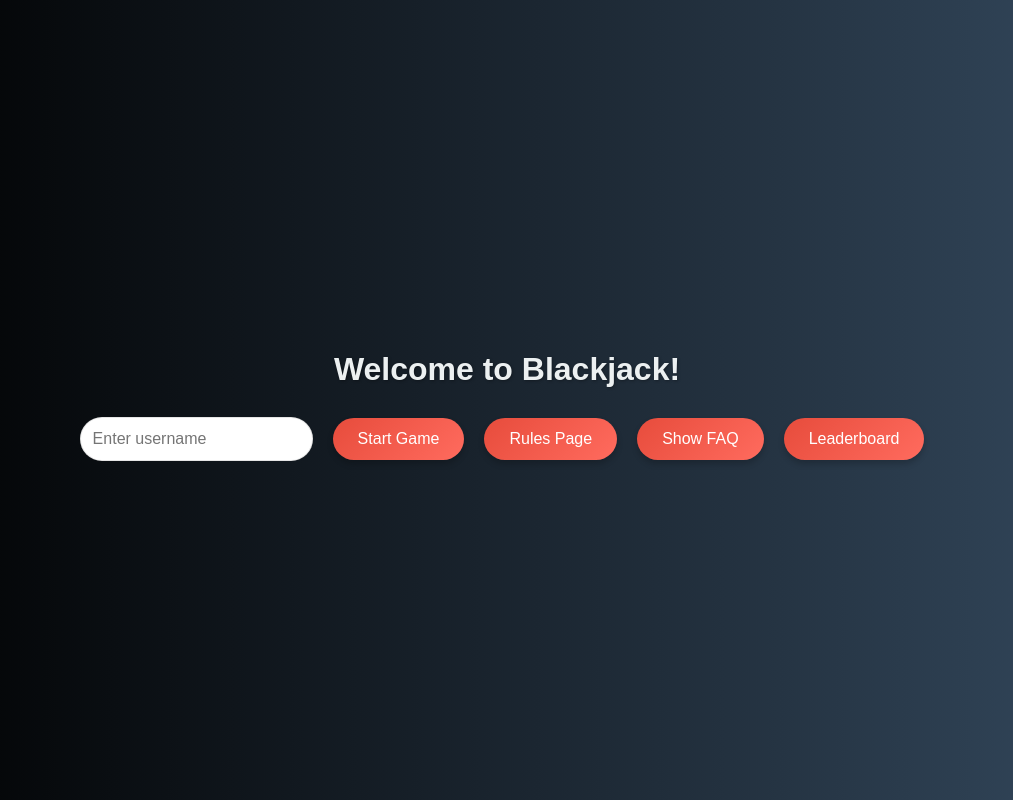
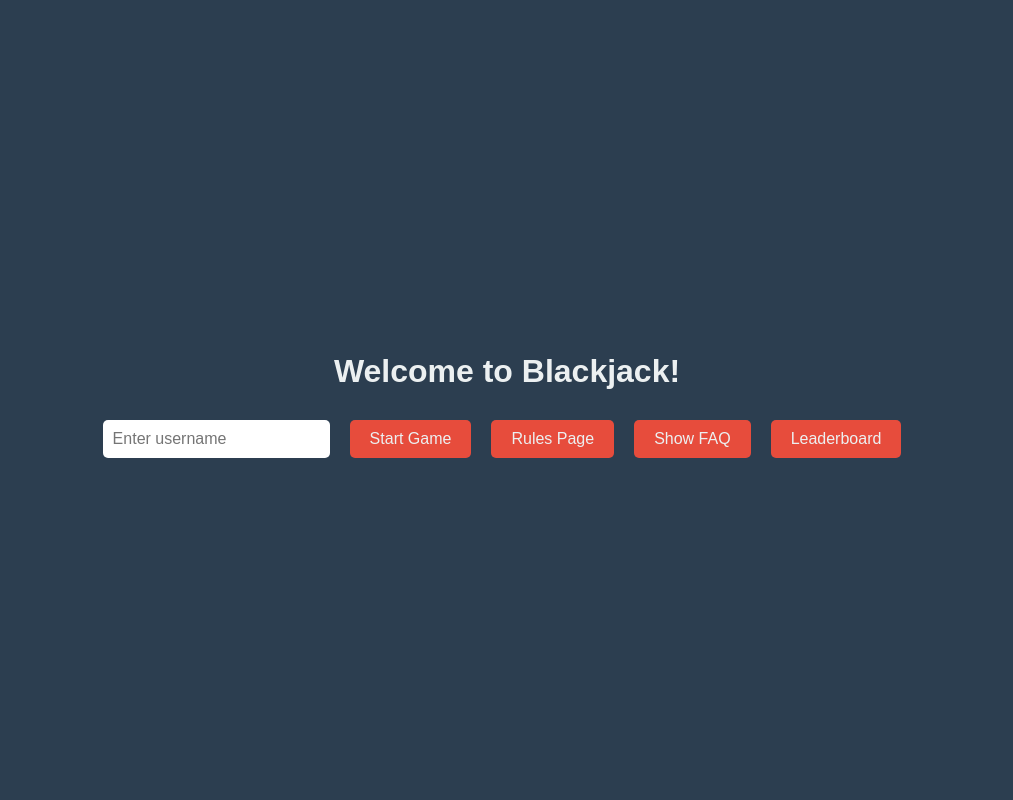
Before and after one commit to DedLad/blackjack, a React (Create React App) app: page / in a window 1280 px wide. Shown: the whole page, without its empty margins (133-1146 px from the left). Built offline with nearby package versions, Linux system fonts and the light colour scheme.

Commit message:
reverted to old css

```diff
--- a/src/App.css
+++ b/src/App.css
@@ -1,7 +1,7 @@
 .App {
   text-align: center;
   font-family: 'Arial', sans-serif;
-  background: linear-gradient(90deg, #000000, #34495e);
+  background-color: #2c3e50;
   color: #ecf0f1;
   min-height: 100vh;
   display: flex;
@@ -13,37 +13,28 @@
 
 button {
   margin: 10px;
-  padding: 12px 25px;
+  padding: 10px 20px;
   font-size: 16px;
-  background: linear-gradient(135deg, #e74c3c, #ff6b5e);
-  color: #fff;
+  background-color: #e74c3c;
+  color: #ecf0f1;
   border: none;
-  border-radius: 30px;
-  box-shadow: 0 4px 6px rgba(0, 0, 0, 0.2);
+  border-radius: 5px;
   cursor: pointer;
-  transition: all 0.3s ease;
+  transition: background-color 0.3s;
 }
 
 button:hover {
-  background: linear-gradient(135deg, #c0392b, #e74c3c);
-  transform: translateY(-3px);
-  box-shadow: 0 6px 10px rgba(0, 0, 0, 0.25);
+  background-color: #c0392b;
 }
 
 h1, h2, h3 {
   margin: 20px 0;
-  text-shadow: 1px 1px 3px rgba(0, 0, 0, 0.3);
 }
 
 .money {
   position: absolute;
-  top: 20px;
-  right: 30px;
-  font-size: 18px;
-  background: rgba(0, 0, 0, 0.2);
-  padding: 10px 20px;
-  border-radius: 20px;
-  box-shadow: 0 2px 4px rgba(0, 0, 0, 0.2);
+  top: 10px;
+  right: 20px;
 }
 
 .hand-container {
@@ -76,9 +67,6 @@ h1, h2, h3 {
 
 .game-result {
   margin-top: 20px;
-  font-size: 18px;
-  font-weight: bold;
-  color: #2ecc71;
 }
 
 .modal {
@@ -87,41 +75,29 @@ h1, h2, h3 {
   left: 0;
   width: 100vw;
   height: 100vh;
-  background: rgba(0, 0, 0, 0.8);
+  background: rgba(0, 0, 0, 0.7);
   display: flex;
   justify-content: center;
   align-items: center;
-  z-index: 1000;
-  animation: fadeIn 0.3s ease;
 }
 
 .modal-content {
-  background: #fff;
-  padding: 30px;
-  border-radius: 15px;
-  box-shadow: 0 6px 12px rgba(0, 0, 0, 0.2);
+  background-color: #ecf0f1;
+  padding: 20px;
+  border-radius: 10px;
   text-align: center;
 }
 
 .action-buttons {
   margin: 20px 0;
-  display: flex;
-  gap: 10px;
-  justify-content: center;
 }
 
 input {
-  padding: 12px;
+  padding: 10px;
   font-size: 16px;
-  border: 1px solid rgba(0, 0, 0, 0.1);
-  border-radius: 30px;
-  outline: none;
+  border: none;
+  border-radius: 5px;
   margin-right: 10px;
-  transition: box-shadow 0.3s ease;
-}
-
-input:focus {
-  box-shadow: 0 0 6px rgba(52, 152, 219, 0.7);
 }
 
 .start-screen {
@@ -129,19 +105,6 @@ input:focus {
   justify-content: center;
   align-items: center;
 }
-
-.GameOver {
-  color: #e74c3c;
-  font-size: 24px;
-  font-weight: bold;
-  text-shadow: 2px 2px 5px rgba(0, 0, 0, 0.4);
+.GameOver{
+  color: #c0392b;
 }
-
-@keyframes fadeIn {
-  from {
-    opacity: 0;
-  }
-  to {
-    opacity: 1;
-  }
-}
--- a/src/App.js
+++ b/src/App.js
@@ -182,6 +182,7 @@ function App() {
     };
   const quitGame =() =>{
     setIsGameStarted(false);
+    setIsWagerSet(false);
   }
 
   return (
```
